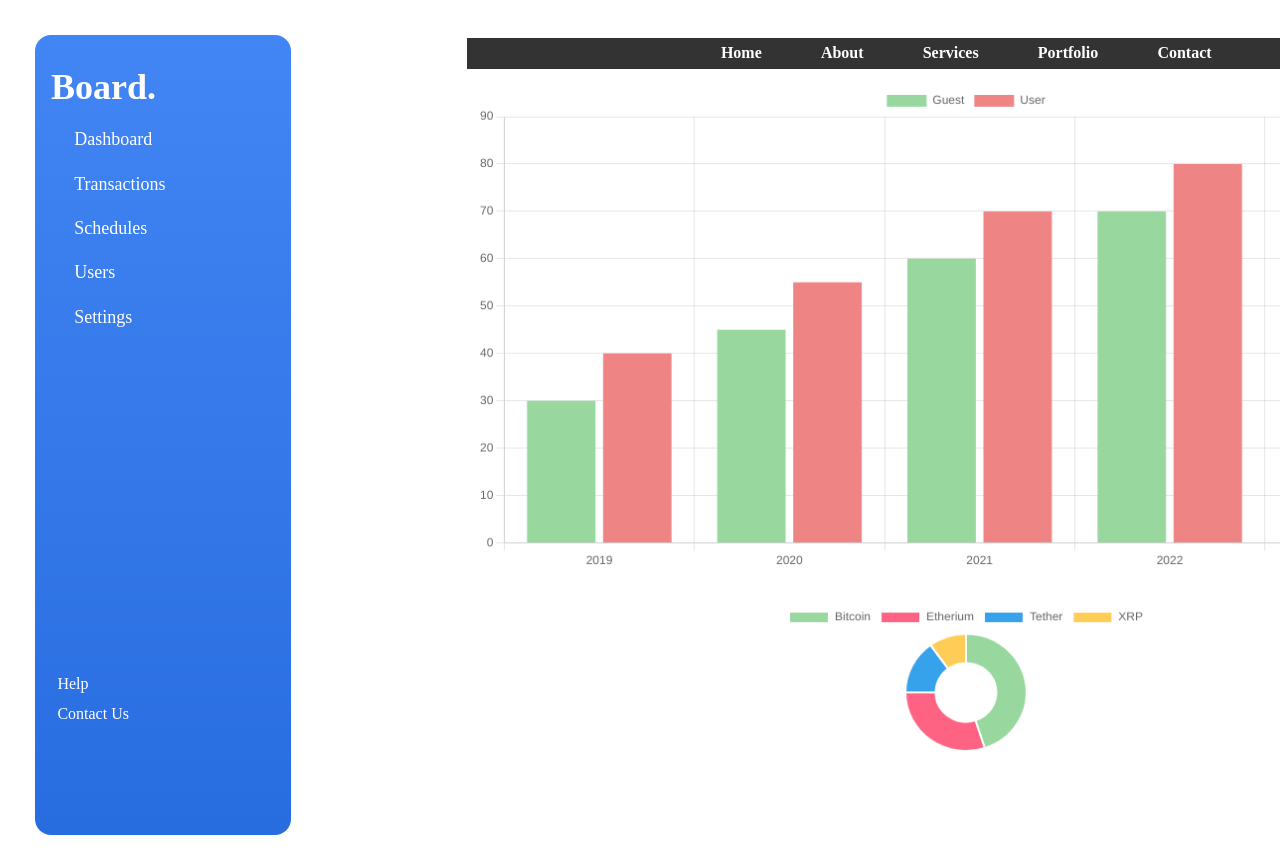
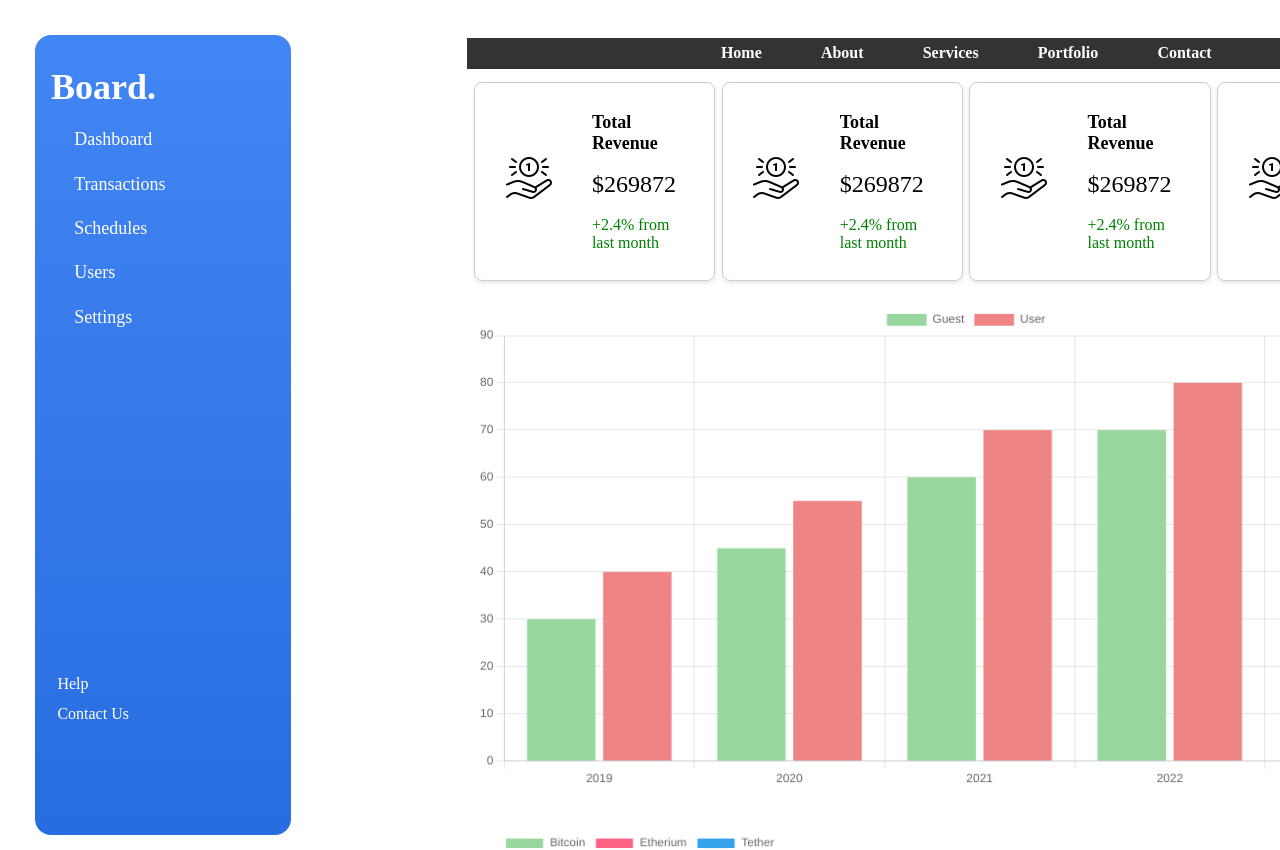
Before and after one commit to iamabhaytiwari343/openinapp_assignment, a React (Create React App) app: page /home in a window 1280 px wide. Shown: the top 850 px of the page. Built offline with nearby package versions, Linux system fonts and the light colour scheme.

Commit message:
cards created

```diff
--- a/src/Components/Dashboard/Board.jsx
+++ b/src/Components/Dashboard/Board.jsx
@@ -3,6 +3,8 @@ import Sidebar from './Sidebar';
 import "./css/board.css";
 import DemoPieChart from './utils/DemoPieChart';
 import BarChart from './utils/BarChart';
+import icon from "./utils/icon.png";
+import Card from './utils/Cards';
 
 const Board = () => {
   const guestData = [30, 45, 60, 70, 80]; // Replace with your guest data
@@ -23,8 +25,17 @@ const Board = () => {
               <li><a href="#">Contact</a></li>
             </ul>
           </nav>
+          <div className="cards">
+            <Card icon={icon} totalRevenue="269872" percentageChange="2.4" />
+            <Card icon={icon} totalRevenue="269872" percentageChange="2.4" />
+            <Card icon={icon} totalRevenue="269872" percentageChange="2.4" />
+            <Card icon={icon} totalRevenue="269872" percentageChange="2.4" />
+          </div>
           <BarChart guestData={guestData} userData={userData} />
-          <DemoPieChart />
+          <div className='bottomrightinhome'>
+            <DemoPieChart />
+          </div>
+
 
 
 
--- a/src/Components/Dashboard/css/board.css
+++ b/src/Components/Dashboard/css/board.css
@@ -76,3 +76,11 @@ a:hover {
     text-decoration: underline;
     /* Add underline on hover */
 }
+
+.cards {
+    display: flex;
+}
+
+.bottomrightinhome {
+    display: flex;
+}
--- /dev/null
+++ b/src/Components/Dashboard/utils/Cards.css
@@ -0,0 +1,36 @@
+.card {
+    display: flex;
+    flex-direction: row;
+    align-items: center;
+    border: 1px solid #ccc;
+    padding: 16px;
+    border-radius: 8px;
+    box-shadow: 0 2px 4px rgba(0, 0, 0, 0.1);
+}
+
+.icon {
+    font-size: 32px;
+    margin-right: 16px;
+}
+
+.info {
+    display: flex;
+    flex-direction: column;
+}
+
+.header {
+    font-size: 18px;
+    font-weight: bold;
+}
+
+.revenue {
+    font-size: 24px;
+    margin-top: 8px;
+}
+
+.percentage {
+    font-size: 16px;
+    color: green;
+    /* You can customize the color */
+    margin-top: 8px;
+}
--- /dev/null
+++ b/src/Components/Dashboard/utils/Cards.jsx
@@ -0,0 +1,18 @@
+import React from 'react';
+import './Cards.css';
+
+
+const Card = ({ icon, totalRevenue, percentageChange }) => {
+    return (
+        <div className="card">
+            <div className="icon"><img src={icon} alt="Icon" /></div>
+            <div className="info">
+                <div className="header">Total Revenue</div>
+                <div className="revenue">${totalRevenue}</div>
+                <div className="percentage">+{percentageChange}% from last month</div>
+            </div>
+        </div>
+    );
+};
+
+export default Card;
```
Also changed, not shown: src/Components/Dashboard/utils/icon.png (added).
